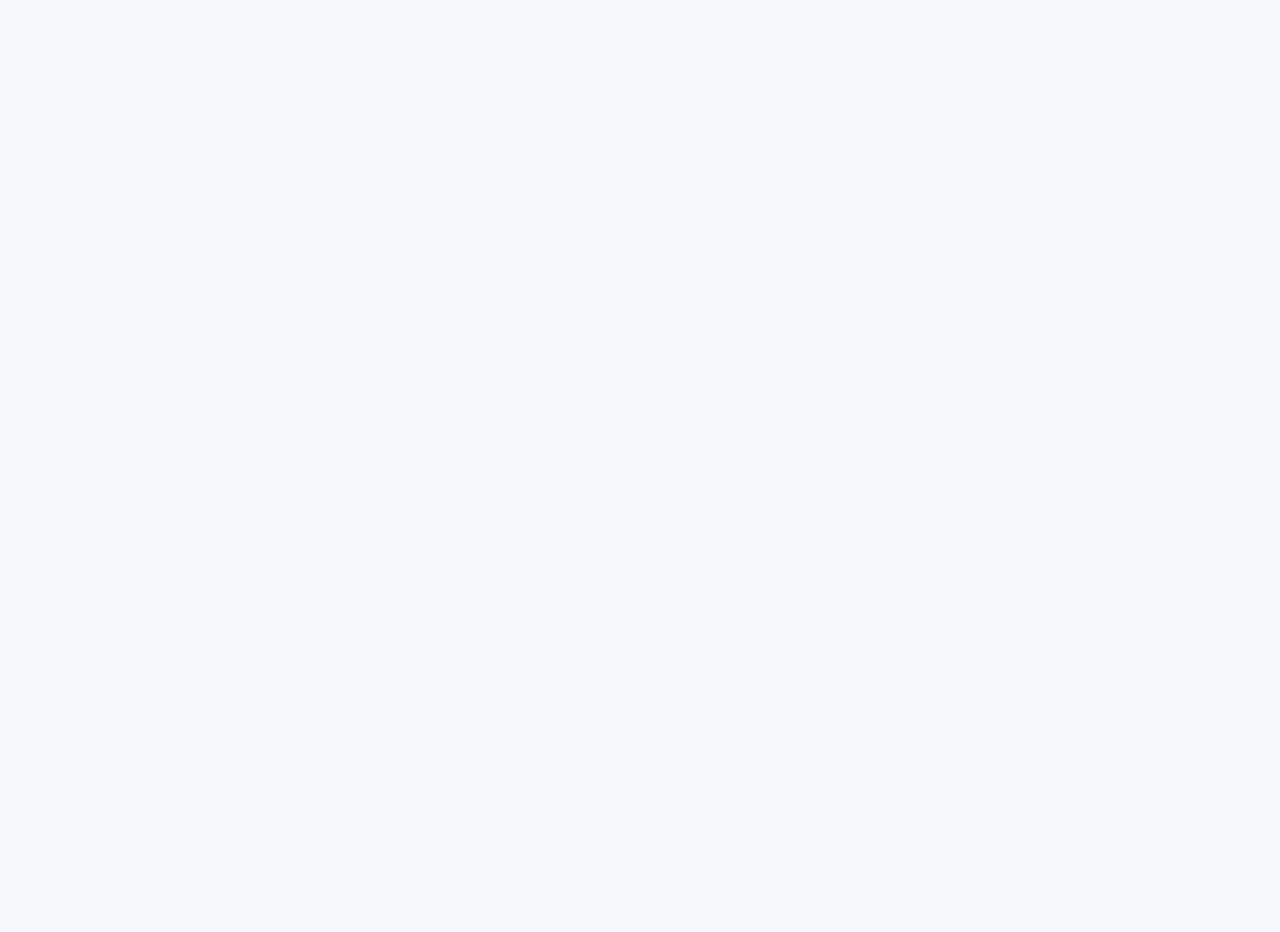
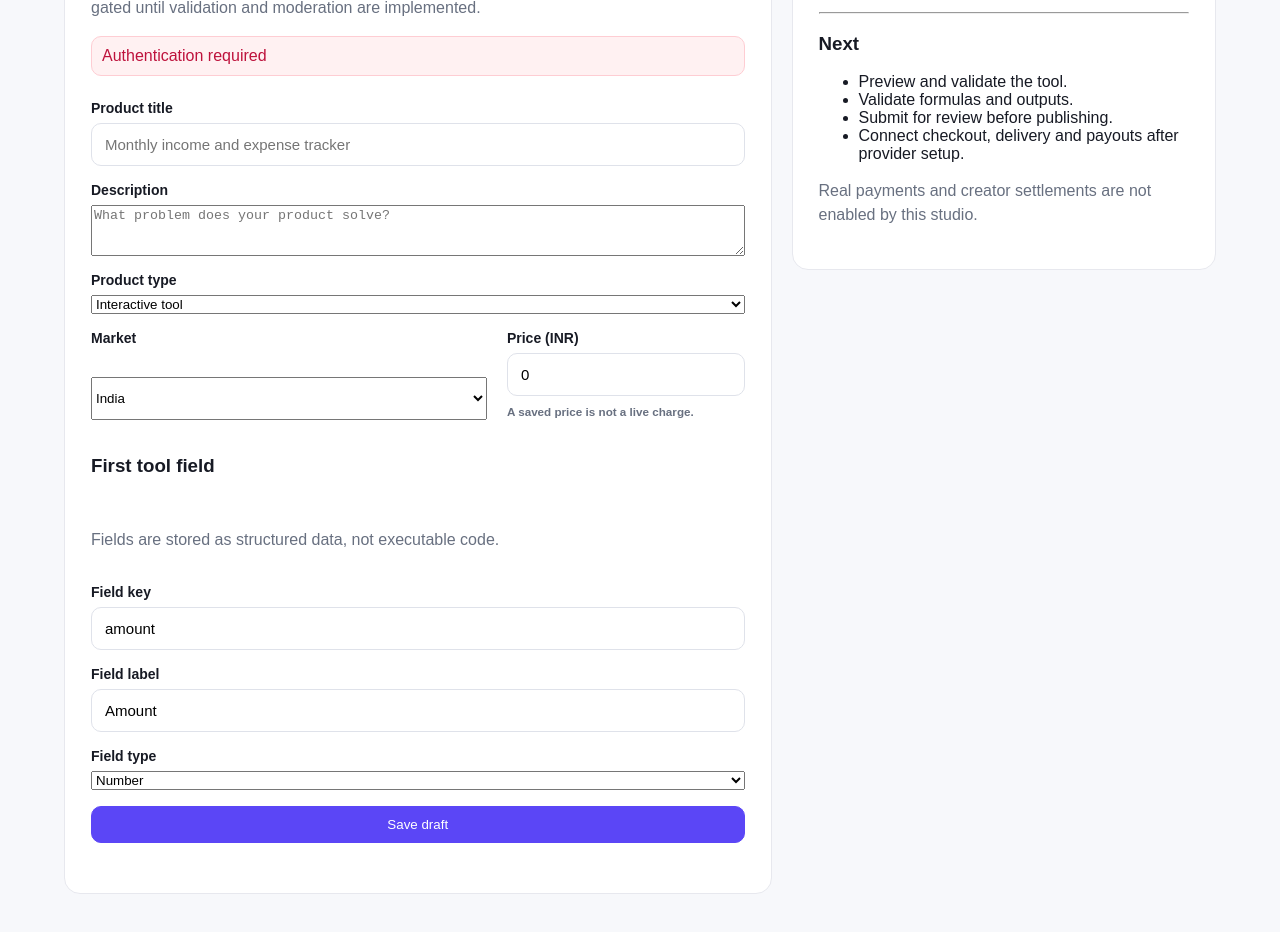
Before and after one commit to agnengineeringselectricals-crypto/diginanba, a Next.js app: page /seller/studio in a window 1280 px wide. Before the commit this address had no page. Shown: the part 320-1252 px from the top of the page. Before the commit the page ends 800 px from the top, so only its background shows below. Built offline with nearby package versions, Linux system fonts and the light colour scheme; no server answers.

Commit message:
Add native creator studio for product drafts

```diff
--- /dev/null
+++ b/app/seller/studio/page.tsx
@@ -0,0 +1,38 @@
+'use client';
+import Link from 'next/link';
+import { useEffect, useState } from 'react';
+
+type Product = { id:string; title:string; slug:string; status:string; moderation_status:string; version_number:number|null; build_kind:string|null; market_code:string|null };
+export default function CreatorStudio() {
+  const [items,setItems]=useState<Product[]>([]);
+  const [title,setTitle]=useState('');
+  const [description,setDescription]=useState('');
+  const [kind,setKind]=useState('interactive_tool');
+  const [market,setMarket]=useState('IN');
+  const [currency,setCurrency]=useState('INR');
+  const [price,setPrice]=useState('0');
+  const [fieldKey,setFieldKey]=useState('amount');
+  const [fieldLabel,setFieldLabel]=useState('Amount');
+  const [fieldType,setFieldType]=useState('number');
+  const [error,setError]=useState('');
+  const [notice,setNotice]=useState('');
+  const [busy,setBusy]=useState(false);
+  const [loading,setLoading]=useState(true);
+  async function load(){setLoading(true);try{const r=await fetch('/api/creator/products',{cache:'no-store'});const d=await r.json();if(!r.ok)throw new Error(d.error||'Could not load products');setItems(d.products||[]);setError('')}catch(e){setError(e instanceof Error?e.message:'Could not load products')}finally{setLoading(false)}}
+  useEffect(()=>{void load()},[]);
+  async function submit(e:React.FormEvent){e.preventDefault();setBusy(true);setError('');setNotice('');try{const r=await fetch('/api/creator/products',{method:'POST',headers:{'content-type':'application/json'},body:JSON.stringify({title,description,buildKind:kind,market,currency,locale:market==='IN'?'en-IN':market==='UK'?'en-GB':'en-US',priceMinor:Math.round(Number(price||0)*100),definition:{schemaVersion:1,description,fields:[{key:fieldKey,label:fieldLabel,type:fieldType,required:false}]}})});const d=await r.json();if(!r.ok)throw new Error(d.error||'Could not save draft');setNotice(d.message||'Draft saved');setTitle('');setDescription('');await load()}catch(e){setError(e instanceof Error?e.message:'Could not save draft')}finally{setBusy(false)}}
+  return <main className="wrap"><div className="page-head"><div><span className="eyebrow">CREATOR STUDIO</span><h1>Build inside DigiNanba</h1><p className="muted">Create and save structured product drafts on the marketplace. Every draft belongs to your creator account.</p></div><Link className="btn" href="/seller">Seller Center</Link></div>
+  <div className="checkout-grid" style={{alignItems:'start'}}><section className="panel"><h2>Create product draft</h2><p className="muted">Start with an interactive tool, spreadsheet, template, ebook or course. Publication stays gated until validation and moderation are implemented.</p>
+  {error&&<p className="error" role="alert">{error}</p>}{notice&&<p className="badge" role="status">{notice}</p>}
+  <form className="auth-form" onSubmit={submit}>
+  <label>Product title<input required minLength={3} maxLength={120} value={title} onChange={e=>setTitle(e.target.value)} placeholder="Monthly income and expense tracker"/></label>
+  <label>Description<textarea rows={3} maxLength={4000} value={description} onChange={e=>setDescription(e.target.value)} placeholder="What problem does your product solve?"/></label>
+  <label>Product type<select value={kind} onChange={e=>setKind(e.target.value)}><option value="interactive_tool">Interactive tool</option><option value="spreadsheet">Spreadsheet</option><option value="template">Template</option><option value="ebook">Ebook / guide</option><option value="course">Course</option><option value="other">Other</option></select></label>
+  <div className="checkout-grid"><label>Market<select value={market} onChange={e=>{setMarket(e.target.value);setCurrency(e.target.value==='IN'?'INR':e.target.value==='UK'?'GBP':'USD')}}><option value="IN">India</option><option value="US">United States</option><option value="UK">United Kingdom</option></select></label><label>Price ({currency})<input type="number" min="0" step=".01" value={price} onChange={e=>setPrice(e.target.value)}/><small className="muted">A saved price is not a live charge.</small></label></div>
+  <h3>First tool field</h3><p className="muted">Fields are stored as structured data, not executable code.</p>
+  <label>Field key<input required pattern="[a-zA-Z][a-zA-Z0-9_]{0,39}" value={fieldKey} onChange={e=>setFieldKey(e.target.value)}/></label>
+  <label>Field label<input required maxLength={80} value={fieldLabel} onChange={e=>setFieldLabel(e.target.value)}/></label>
+  <label>Field type<select value={fieldType} onChange={e=>setFieldType(e.target.value)}><option value="text">Text</option><option value="number">Number</option><option value="date">Date</option><option value="select">Select</option><option value="checkbox">Checkbox</option><option value="formula">Formula</option></select></label>
+  <button className="btn primary wide" disabled={busy}>{busy?'Saving…':'Save draft'}</button></form></section>
+  <aside className="panel"><h2>Your products</h2>{loading?<p className="muted">Loading…</p>:items.length===0?<p className="muted">No creator drafts yet.</p>:items.map(p=><article key={p.id} style={{padding:'14px 0',borderBottom:'1px solid #e7e8ee'}}><strong>{p.title}</strong><p className="muted">{p.build_kind||'Build'} · v{p.version_number||1} · {p.market_code||'No market'}</p><span className="badge">{p.status}</span> <span className="badge">{p.moderation_status}</span></article>)}<hr/><h3>Next</h3><ul><li>Preview and validate the tool.</li><li>Validate formulas and outputs.</li><li>Submit for review before publishing.</li><li>Connect checkout, delivery and payouts after provider setup.</li></ul><p className="muted">Real payments and creator settlements are not enabled by this studio.</p></aside></div></main>
+}
```
